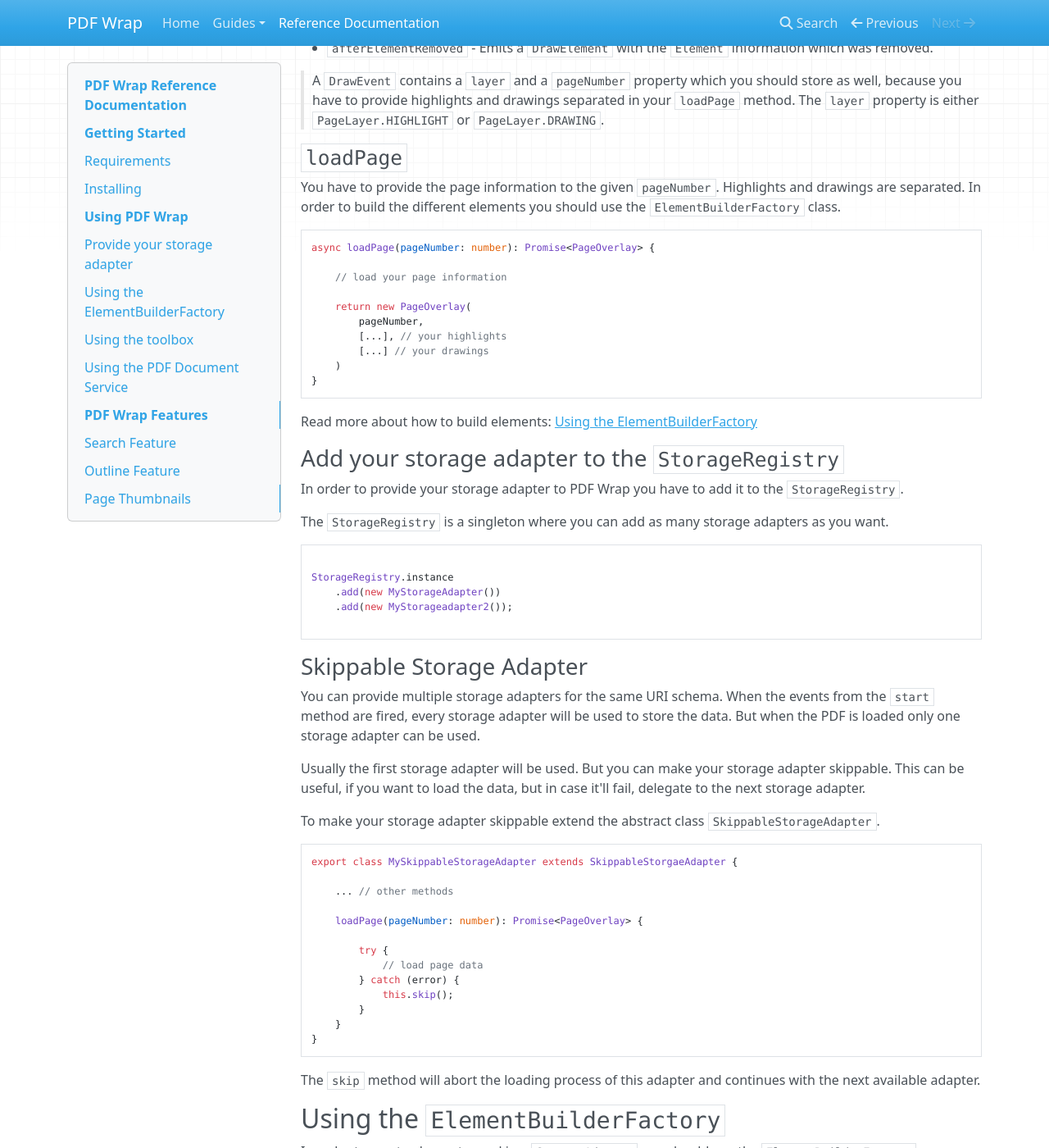
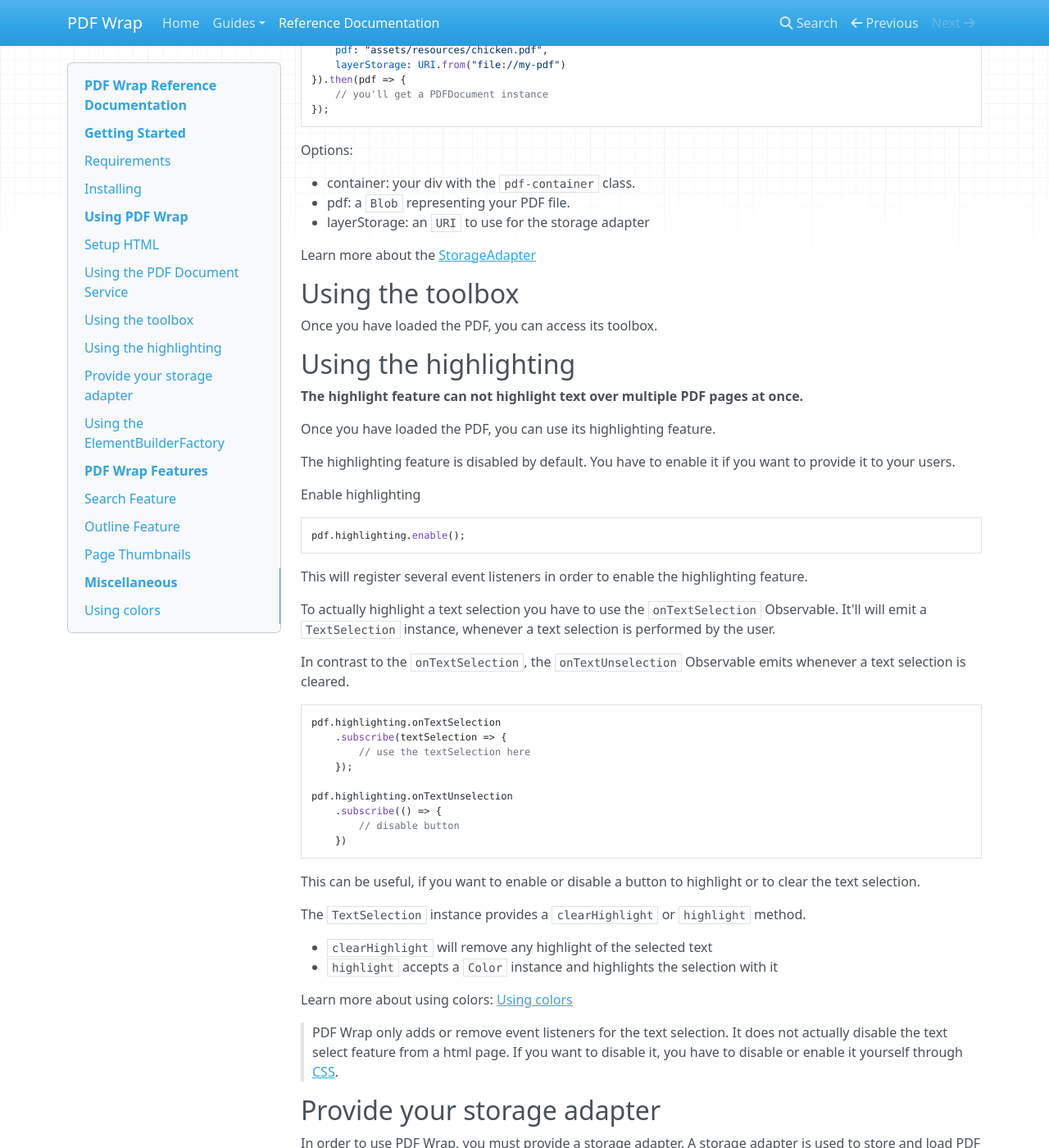
Before and after one commit to fluxapps/pdf-wrap, an MkDocs documentation site: the page built from docs/reference-documentation.md, in a window 1280 px wide and 1400 px high, scrolled down 1771 px. Shown: the whole window at 82% size. Built offline with MkDocs 1.6.1, drawn with Linux system fonts in a browser that asks for light colours; nearby versions of some CDN libraries; old or Windows-style settings are respelled for this version of MkDocs; some of the changed text lies outside the part shown.

Commit message:
Add 'Using the highlighting' section

````diff
--- a/docs/reference-documentation.md
+++ b/docs/reference-documentation.md
@@ -46,6 +46,114 @@ You can download the PDF Wrap distribution from the npm repository.
 
 This section goes into more detail about how you should use PDF Wrap.
 It covers topics such as using the api, toolbox and how to provide your storage.
+
+## Setup HTML
+
+In order to use PDF Wrap properly you have to setup a minimalistic html.
+
+### Styles
+
+In order to display the PDF properly you should include the following css file.
+
+* <pdf-wrap-root>/assets/css/pdf-wrap.css
+
+### HTML container
+
+You have to setup a html container in a specific way.
+
+```html
+<div class="pdf-container">
+    <div class="pdfViewer"></div>
+</div>
+```
+
+Where the `div` with the class `pdf-container` is your viewport and
+the `div` with the class `pdfViewer` wil contain all the pages of your PDF file.
+
+## Using the PDF Document Service
+
+The `PDFDocumentService` is your entry point to PDF Wrap. It provides a load method
+to load and display your PDF file.
+
+Create an instance of a `PDFDocumentService`
+
+```typescript
+const documentService: PDFDocumentService = new PDFjsDocumentService();
+```
+
+> Note that `PDFDocumentService` is the interface and `PDFjsDocumentService` is an implementation of it.
+
+Load your PDF file
+
+```typescript
+documentService.loadWith({
+    container: document.getElementById("viewerContainer"),
+    pdf: "assets/resources/chicken.pdf",
+    layerStorage: URI.from("file://my-pdf")
+}).then(pdf => {
+    // you'll get a PDFDocument instance
+});
+```
+
+Options:
+
+* container: your div with the `pdf-container` class.
+* pdf: a `Blob` representing your PDF file.
+* layerStorage: an `URI` to use for the storage adapter
+
+Learn more about the [StorageAdapter](#provide-your-storage-adapter)
+
+## Using the toolbox
+
+Once you have loaded the PDF, you can access its toolbox.
+
+## Using the highlighting
+
+**The highlight feature can not highlight text over multiple PDF pages at once.**
+
+Once you have loaded the PDF, you can use its highlighting feature.
+
+The highlighting feature is disabled by default. You have to enable it if you want to provide it to your users.
+
+Enable highlighting
+
+```typescript
+pdf.highlighting.enable();
+```
+
+This will register several event listeners in order to enable the highlighting feature.
+
+To actually highlight a text selection you have to use the `onTextSelection` Observable.
+It'll will emit a `TextSelection` instance, whenever a text selection is performed by the user.
+
+In contrast to the `onTextSelection`, the `onTextUnselection` Observable emits
+whenever a text selection is cleared.
+
+```typescript
+pdf.highlighting.onTextSelection
+    .subscribe(textSelection => {
+        // use the textSelection here
+    });
+
+pdf.highlighting.onTextUnselection
+    .subscribe(() => {
+        // disable button
+    })
+```
+
+This can be useful, if you want to enable or disable a button to highlight or to clear the text selection.
+
+The `TextSelection` instance provides a `clearHighlight` or `highlight` method.
+
+* `clearHighlight` will remove any highlight of the selected text
+* `highlight` accepts a `Color` instance and highlights the selection with it
+
+Learn more about using colors: [Using colors](#using-colors)
+
+> PDF Wrap only adds or remove event listeners for the text selection.
+It does not actually disable the text select feature from a html page. If you want
+to disable it, you have to disable or enable it
+yourself through [CSS](https://css-tricks.com/almanac/properties/u/user-select/).
 
 ## Provide your storage adapter
 
@@ -176,7 +284,17 @@ const polyLine: PolyLine = elementBuilder.polyLine()
 
 ```
 
-### Using colors
+# PDF Wrap Features
+
+## Search Feature
+
+## Outline Feature
+
+## Page Thumbnails
+
+# Miscellaneous
+
+## Using colors
 
 To use colors on the elements you can use the `Color` type. To create a `Color`
 use one of the following functions.
````
Also changed, not shown: other parts of docs/reference-documentation.md (+0 -12 lines).
